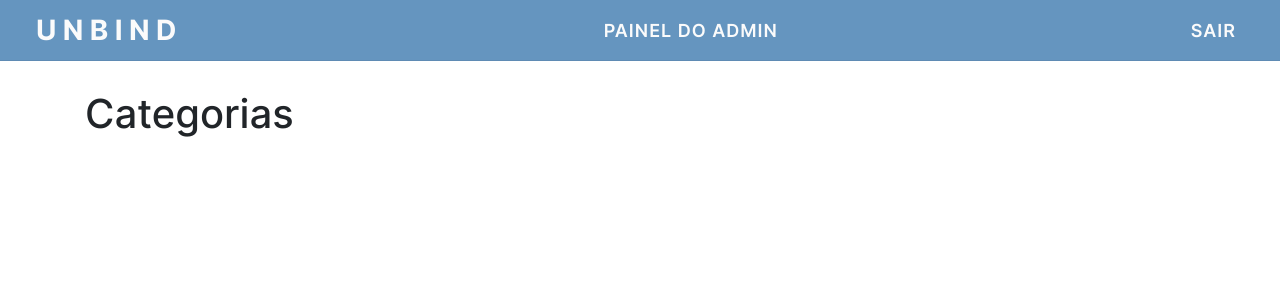
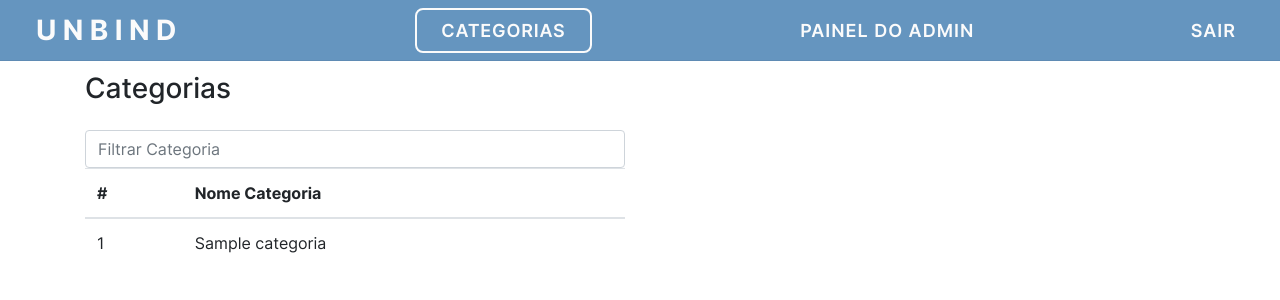
Before and after one commit to ads-unbind/unbind, a Django app: page /categoria/listar/ in a window 1280 px wide. Shown: the top 300 px of the page. Run offline with Django 3.2, Linux system fonts and the light colour scheme; a user stored in the database is signed in; tables that the repository leaves empty hold one stand-in row (values such as "Sample post"); some libraries are stand-ins or nearby versions.

Commit message:
Cria html e js para apresentacao e filtragem das categorias
Co-authored-by: jpmota2208 <jpmota.unb@gmail.com>

```diff
--- a/src/categoria/views.py
+++ b/src/categoria/views.py
@@ -1,5 +1,16 @@
 from django.shortcuts import render
+
+from categoria.models import Categoria
 
 
 def list(request):
-    return render(request, 'categorias.html')
+    """
+    Listagem de Categorias
+    :param request: requisição http
+    :return: lista de categorias
+    """
+    categorias = Categoria.objects.all()
+    context = {
+        "categorias": categorias
+    }
+    return render(request, 'categorias.html', context)
--- /dev/null
+++ b/src/static/js/table_filter.js
@@ -0,0 +1,49 @@
+(function(){
+    'use strict';
+	var $ = jQuery;
+	$.fn.extend({
+		filterTable: function(){
+			return this.each(function(){
+				$(this).on('keyup', function(e){
+					$('.filterTable_no_results').remove();
+					var $this = $(this),
+                        search = $this.val().toLowerCase(),
+                        target = $this.attr('data-filters'),
+                        $target = $(target),
+                        $rows = $target.find('tbody tr');
+
+					if(search == '') {
+						$rows.show();
+					} else {
+						$rows.each(function(){
+							var $this = $(this);
+							$this.text().toLowerCase().indexOf(search) === -1 ? $this.hide() : $this.show();
+						})
+						if($target.find('tbody tr:visible').size() === 0) {
+							var col_count = $target.find('tr').first().find('td').size();
+							var no_results = $('<tr class="filterTable_no_results"><td colspan="'+col_count+'">Categoria não encontrada</td></tr>')
+							$target.find('tbody').append(no_results);
+						}
+					}
+				});
+			});
+		}
+	});
+	$('[data-action="filter"]').filterTable();
+})(jQuery);
+
+$(function(){
+    // attach table filter plugin to inputs
+	$('[data-action="filter"]').filterTable();
+
+	$('.container').on('click', '.panel-heading span.filter', function(e){
+		var $this = $(this),
+			$panel = $this.parents('.panel');
+
+		$panel.find('.panel-body').slideToggle();
+		if($this.css('display') != 'none') {
+			$panel.find('.panel-body input').focus();
+		}
+	});
+	$('[data-toggle="tooltip"]').tooltip();
+})
--- a/src/templates/base.html
+++ b/src/templates/base.html
@@ -7,14 +7,16 @@
     <title>{% block title %}UNBIND{% endblock %}</title>
     <link rel="stylesheet" href="https://stackpath.bootstrapcdn.com/bootstrap/4.3.1/css/bootstrap.min.css">
     <link rel="stylesheet" href="{% static 'css/style.css' %}">
+
+    {% block scripts %}{% endblock %}
 </head>
 
 <body>
     {% block navbar %}
     <nav class="navbar navbar-expand-md fixed-top text-uppercase">
         <a class="navbar-brand unbind-brand text-unbind-white" href="{% url 'index' %}">UNBIND</a>
+        <a class="btn btn-outline-white ml-lg-3" href="{% url 'categoria:listar_categorias' %}">Categorias</a>
         {% if request.user and not request.user.is_authenticated %}
-        <a class="btn btn-outline-white ml-lg-3" href="{% url 'categoria:listar_categorias' %}">Categorias</a>
         <div class="justify-content-end">
             <ul class="navbar-nav mr-auto">
                 <li class="nav-item">
@@ -45,6 +47,7 @@
     {% endblock %}
 
     {% block body %}{% endblock %}
+
 </body>
 
 </html>
--- a/src/templates/categorias.html
+++ b/src/templates/categorias.html
@@ -1,9 +1,52 @@
 {% extends "base.html" %}
 {% block title %}UNBIND{% endblock %}
 {% block body %}
+{% load staticfiles %}
 
-<div class="container" id="main" style="margin-top: 90px;">
-    <h1>Categorias</h1>
-</div>
+<div class="container ">
+    <h1>Click the filter icon <small>(<i class="glyphicon glyphicon-filter"></i>)</small></h1>
+    	<div class="row">
+			<div class="col-md-6">
+				<div class="panel panel-primary">
+					<div class="panel-heading">
+						<h3 class="panel-title">Categorias</h3>
+						<div class="pull-right">
+							<span class="clickable filter" data-toggle="tooltip" title="Toggle table filter" data-container="body">
+								<i class="glyphicon glyphicon-filter"></i>
+							</span>
+						</div>
+					</div>
+					<div class="panel-body">
+						<input type="text" class="form-control" id="dev-table-filter" data-action="filter" data-filters="#dev-table" placeholder="Filtrar Categoria" />
+					</div>
+					<table class="table table-hover" id="dev-table">
+						<thead>
+							<tr>
+								<th>#</th>
+								<th>Nome Categoria</th>
+							</tr>
+						</thead>
+						<tbody>
+                        {% for categoria in categorias %}
+							<tr>
+								<td>{{ categoria.id }}</td>
+								<td>{{categoria.nome}}</td>
+							</tr>
+                        {% endfor %}
+						</tbody>
+					</table>
+				</div>
+			</div>
+		</div>
+	</div>
 
 {% endblock %}
+
+{% block scripts %}
+    <script src="//code.jquery.com/jquery-1.12.0.min.js"></script>
+    <script src="//code.jquery.com/jquery-migrate-1.2.1.min.js"></script>
+
+
+    <script src="//netdna.bootstrapcdn.com/bootstrap/3.1.0/js/bootstrap.min.js"></script>
+    <script src="{% static 'js/table_filter.js' %}"></script>
+{% endblock %}
```
